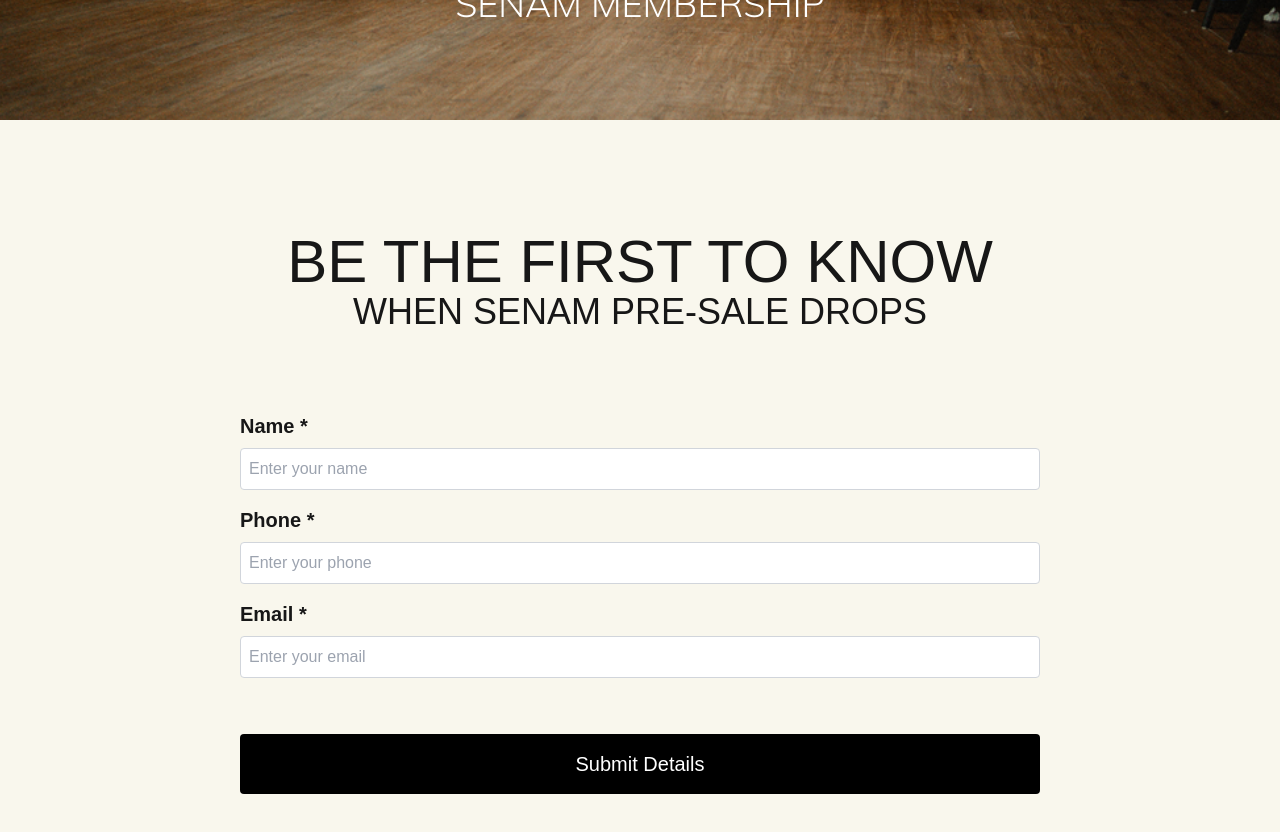
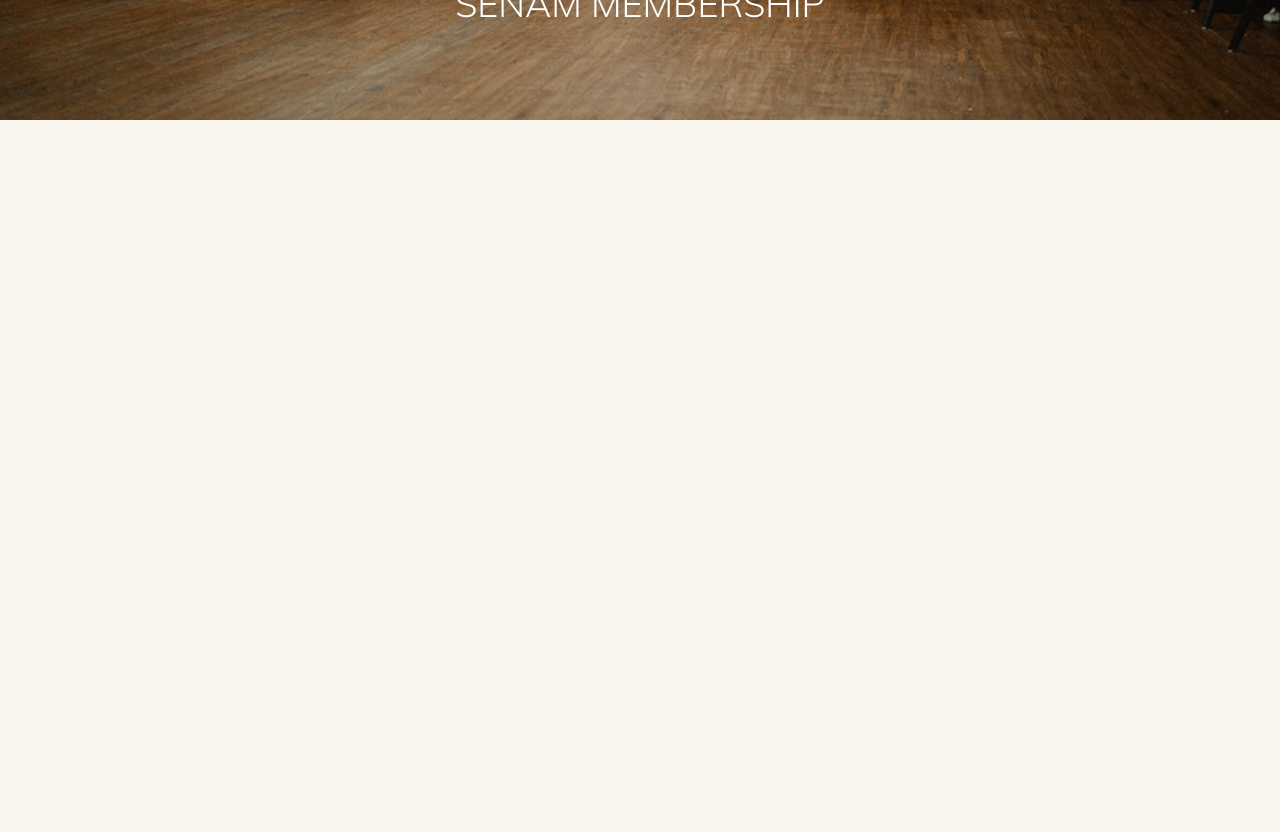
Before and after one commit to ifaridaiman/senamweb, a Next.js app: page /coming-soon in a window 1280 px wide. Shown: the part 680-1512 px from the top of the page. Built offline with nearby package versions, Linux system fonts and the light colour scheme.

Commit message:
update the code, ready to deploy

```diff
--- a/app/coming-soon/partials/section2.tsx
+++ b/app/coming-soon/partials/section2.tsx
@@ -1,5 +1,5 @@
 import React, { useState } from 'react';
-
+import toast, { Toaster } from 'react-hot-toast';
 interface FormData {
   name: string;
   email: string;
@@ -66,7 +66,7 @@ const Section2: React.FC = () => {
     setIsSubmitting(true);
 
     try {
-      const response = await fetch('/api/PreSale', {
+      const response = await fetch('/api/presale', {
         method: 'POST',
         headers: {
           'Content-Type': 'application/json',
@@ -77,21 +77,22 @@ const Section2: React.FC = () => {
       const result = await response.json();
 
       if (response.ok) {
-        alert('Form submitted successfully!');
+        toast.success('Form submitted successfully!');
         setFormData({ name: '', email: '', phone: '' }); // Clear form
       } else {
-        alert(`Error: ${result.error}`);
+        toast.error(`Error: ${result.error}`);
       }
     } catch (error) {
       console.error('Error submitting form:', error);
-      alert('An unexpected error occurred. Please try again.');
+      toast.error('An unexpected error occurred. Please try again.');
     } finally {
       setIsSubmitting(false);
     }
   };
 
   return (
-    <div className="md:max-w-[1600px] mx-auto">
+    <div className="md:max-w-[1600px] mx-auto" data-aos="fade-up">
+      <Toaster />
       <div className="h-auto md:h-screen flex flex-col justify-top items-center py-28 px-8">
         <h2 className="text-6xl">BE THE FIRST TO KNOW</h2>
         <p className="text-4xl">WHEN SENAM PRE-SALE DROPS</p>
--- a/package.json
+++ b/package.json
@@ -17,7 +17,8 @@
     "aos": "^3.0.0-beta.6",
     "next": "15.0.4",
     "react": "^19.0.0",
-    "react-dom": "^19.0.0"
+    "react-dom": "^19.0.0",
+    "react-hot-toast": "^2.4.1"
   },
   "devDependencies": {
     "@types/aos": "^3.0.7",
```
Also changed, not shown: 1 other file (tests, documents, lock files or other folders).
